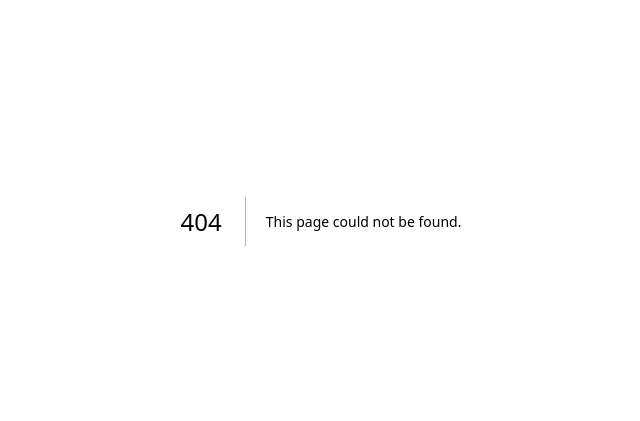
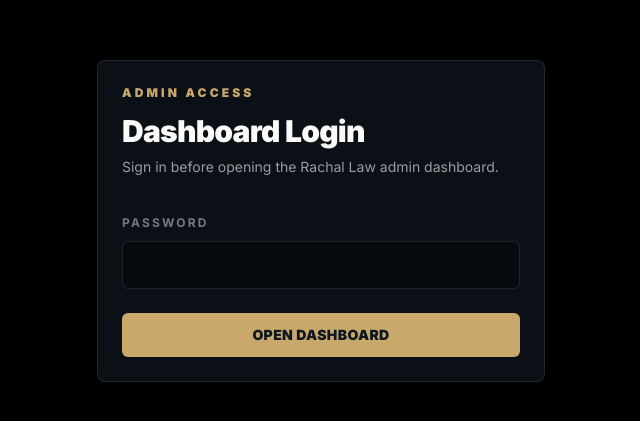
Before and after one commit to burchdad/keisha-law, a Next.js app: page /admin/login in a window 1280 px wide. Before the commit this address had no page. Shown: the part 179-600 px from the top of the page, without its empty margins (319-959 px from the left). Built offline with nearby package versions, Linux system fonts and the light colour scheme.

Commit message:
Add admin dashboard login gate

```diff
--- a/app/admin/AdminShell.tsx
+++ b/app/admin/AdminShell.tsx
@@ -1,7 +1,7 @@
 'use client';
 
 import Link from 'next/link';
-import { usePathname } from 'next/navigation';
+import { usePathname, useRouter } from 'next/navigation';
 import type { ReactNode } from 'react';
 
 const navItems = [
@@ -16,6 +16,17 @@
 
 export default function AdminShell({ children }: { children: ReactNode }) {
   const pathname = usePathname();
+  const router = useRouter();
+
+  if (pathname === '/admin/login') {
+    return <>{children}</>;
+  }
+
+  const handleSignOut = async () => {
+    await fetch('/api/admin/logout', { method: 'POST' });
+    router.replace('/admin/login');
+    router.refresh();
+  };
 
   return (
     <main className="min-h-screen bg-black text-muted-whites">
@@ -68,6 +79,13 @@
             >
               New Support Ticket
             </Link>
+            <button
+              type="button"
+              onClick={handleSignOut}
+              className="rounded-md border border-white/15 px-4 py-3 text-sm font-bold text-muted-whites/80 transition hover:border-accent-gold hover:text-accent-gold"
+            >
+              Sign Out
+            </button>
           </div>
         </aside>
 
--- /dev/null
+++ b/app/admin/login/LoginForm.tsx
@@ -0,0 +1,90 @@
+'use client';
+
+import { useRouter, useSearchParams } from 'next/navigation';
+import { useState } from 'react';
+
+export default function LoginForm() {
+  const router = useRouter();
+  const searchParams = useSearchParams();
+  const [password, setPassword] = useState('');
+  const [isSubmitting, setIsSubmitting] = useState(false);
+  const [error, setError] = useState('');
+
+  const requestedNextPath = searchParams.get('next') || '/admin';
+  const nextPath = /^\/admin(\/|$)/.test(requestedNextPath)
+    ? requestedNextPath
+    : '/admin';
+
+  const handleSubmit = async (event: React.FormEvent<HTMLFormElement>) => {
+    event.preventDefault();
+    setIsSubmitting(true);
+    setError('');
+
+    const response = await fetch('/api/admin/login', {
+      method: 'POST',
+      headers: { 'Content-Type': 'application/json' },
+      body: JSON.stringify({ password }),
+    });
+
+    if (!response.ok) {
+      const result = await response.json().catch(() => null);
+      setError(result?.message ?? 'Unable to sign in.');
+      setIsSubmitting(false);
+      return;
+    }
+
+    router.replace(nextPath);
+    router.refresh();
+  };
+
+  return (
+    <main className="min-h-screen bg-black px-4 py-10 text-muted-whites">
+      <div className="mx-auto flex min-h-[calc(100vh-5rem)] max-w-md items-center">
+        <form
+          onSubmit={handleSubmit}
+          className="w-full rounded-lg border border-white/10 bg-primary/70 p-6 shadow-2xl"
+        >
+          <div className="mb-8">
+            <p className="text-xs font-black uppercase tracking-[0.26em] text-accent-gold">
+              Admin Access
+            </p>
+            <h1 className="mt-3 text-3xl font-black tracking-tight">
+              Dashboard Login
+            </h1>
+            <p className="mt-2 text-sm text-muted-whites/60">
+              Sign in before opening the Rachal Law admin dashboard.
+            </p>
+          </div>
+
+          <label className="block">
+            <span className="text-xs font-bold uppercase tracking-[0.18em] text-muted-whites/45">
+              Password
+            </span>
+            <input
+              type="password"
+              value={password}
+              onChange={(event) => setPassword(event.target.value)}
+              autoComplete="current-password"
+              className="mt-2 h-12 w-full rounded-md border border-white/10 bg-black/35 px-3 text-sm font-medium text-muted-whites outline-none transition focus:border-accent-gold"
+              required
+            />
+          </label>
+
+          {error && (
+            <div className="mt-4 rounded-md border border-red-400/30 bg-red-500/10 px-4 py-3 text-sm font-semibold text-red-100">
+              {error}
+            </div>
+          )}
+
+          <button
+            type="submit"
+            disabled={isSubmitting}
+            className="mt-6 w-full rounded-md bg-accent-gold px-5 py-3 text-sm font-black uppercase tracking-wide text-primary transition hover:bg-accent-gold/90 disabled:cursor-not-allowed disabled:opacity-60"
+          >
+            {isSubmitting ? 'Signing In...' : 'Open Dashboard'}
+          </button>
+        </form>
+      </div>
+    </main>
+  );
+}
--- /dev/null
+++ b/app/admin/login/page.tsx
@@ -0,0 +1,10 @@
+import { Suspense } from 'react';
+import LoginForm from './LoginForm';
+
+export default function Page() {
+  return (
+    <Suspense fallback={null}>
+      <LoginForm />
+    </Suspense>
+  );
+}
--- /dev/null
+++ b/app/api/admin/login/route.ts
@@ -0,0 +1,27 @@
+import { NextResponse } from 'next/server';
+
+const adminSessionCookie = 'rachal_admin_session';
+
+export async function POST(request: Request) {
+  const body = await request.json().catch(() => null);
+  const password = String(body?.password ?? '');
+  const configuredPassword = process.env.ADMIN_DASHBOARD_PASSWORD ?? 'admin123';
+
+  if (password !== configuredPassword) {
+    return NextResponse.json(
+      { message: 'Invalid admin password.' },
+      { status: 401 }
+    );
+  }
+
+  const response = NextResponse.json({ ok: true });
+  response.cookies.set(adminSessionCookie, 'active', {
+    httpOnly: true,
+    sameSite: 'lax',
+    secure: process.env.NODE_ENV === 'production',
+    path: '/admin',
+    maxAge: 60 * 60 * 8,
+  });
+
+  return response;
+}
--- /dev/null
+++ b/app/api/admin/logout/route.ts
@@ -0,0 +1,16 @@
+import { NextResponse } from 'next/server';
+
+const adminSessionCookie = 'rachal_admin_session';
+
+export async function POST() {
+  const response = NextResponse.json({ ok: true });
+  response.cookies.set(adminSessionCookie, '', {
+    httpOnly: true,
+    sameSite: 'lax',
+    secure: process.env.NODE_ENV === 'production',
+    path: '/admin',
+    maxAge: 0,
+  });
+
+  return response;
+}
--- a/components/Footer.tsx
+++ b/components/Footer.tsx
@@ -64,7 +64,7 @@
               </li>
             </ul>
             <Link
-              href="/admin"
+              href="/admin/login"
               className="mt-5 inline-flex justify-center rounded-md border border-accent-gold px-4 py-2 text-sm font-medium text-accent-gold transition-colors hover:bg-accent-gold hover:text-primary"
             >
               Admin Dashboard
--- /dev/null
+++ b/proxy.ts
@@ -0,0 +1,26 @@
+import { NextRequest, NextResponse } from 'next/server';
+
+const adminSessionCookie = 'rachal_admin_session';
+
+export function proxy(request: NextRequest) {
+  const { pathname } = request.nextUrl;
+
+  if (pathname === '/admin/login') {
+    return NextResponse.next();
+  }
+
+  const hasSession = request.cookies.get(adminSessionCookie)?.value === 'active';
+
+  if (!hasSession) {
+    const loginUrl = request.nextUrl.clone();
+    loginUrl.pathname = '/admin/login';
+    loginUrl.searchParams.set('next', pathname);
+    return NextResponse.redirect(loginUrl);
+  }
+
+  return NextResponse.next();
+}
+
+export const config = {
+  matcher: ['/admin/:path*'],
+};
```
